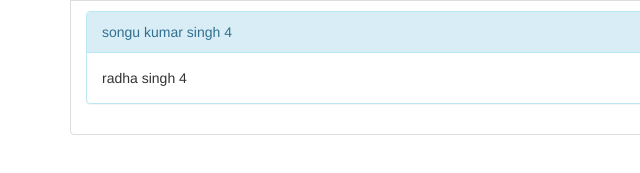
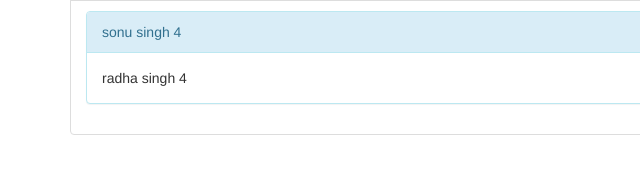
Before and after one commit to espark-adarsh/espark-adarsh.github.io, a plain HTML site: page pages/springboot.html in a window 1280 px wide. Shown: the part 549-722 px from the top of the page, 0-640 px from the left. Drawn offline with nearby package versions, Linux system fonts and the light colour scheme.

Commit message:
adding springboot page

```diff
--- a/pages/springboot.html
+++ b/pages/springboot.html
@@ -43,7 +43,7 @@
         </li>
         <li class="list-group-item">
           <div class="panel panel-info">
-            <div class="panel-heading">songu kumar singh 4</div>
+            <div class="panel-heading">sonu singh 4</div>
             <div class="panel-body">radha singh 4</div>
           </div>
         </li>
```
